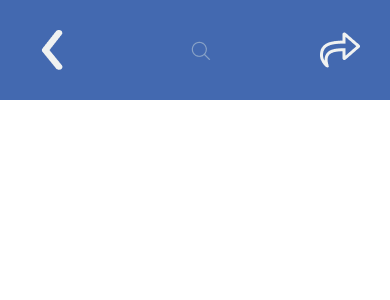
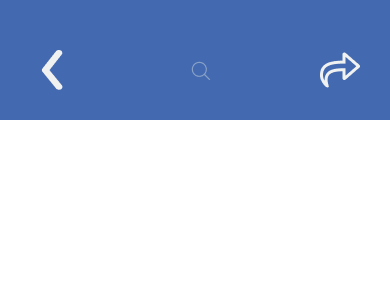
Before and after one commit to maiconfr204/Aula02aqui, a React Native app: screen / in a window 390 px wide. Shown: the top 300 px of the page. Built offline with nearby package versions, Linux system fonts and the light colour scheme.

Commit message:
Adicionando padding top no header

```diff
--- a/App.tsx
+++ b/App.tsx
@@ -37,5 +37,6 @@ const styles = StyleSheet.create({
         justifyContent:"space-between",
         alignItems:"center",
         paddingHorizontal:30,
+        paddingTop:50,
     },
 });
```
